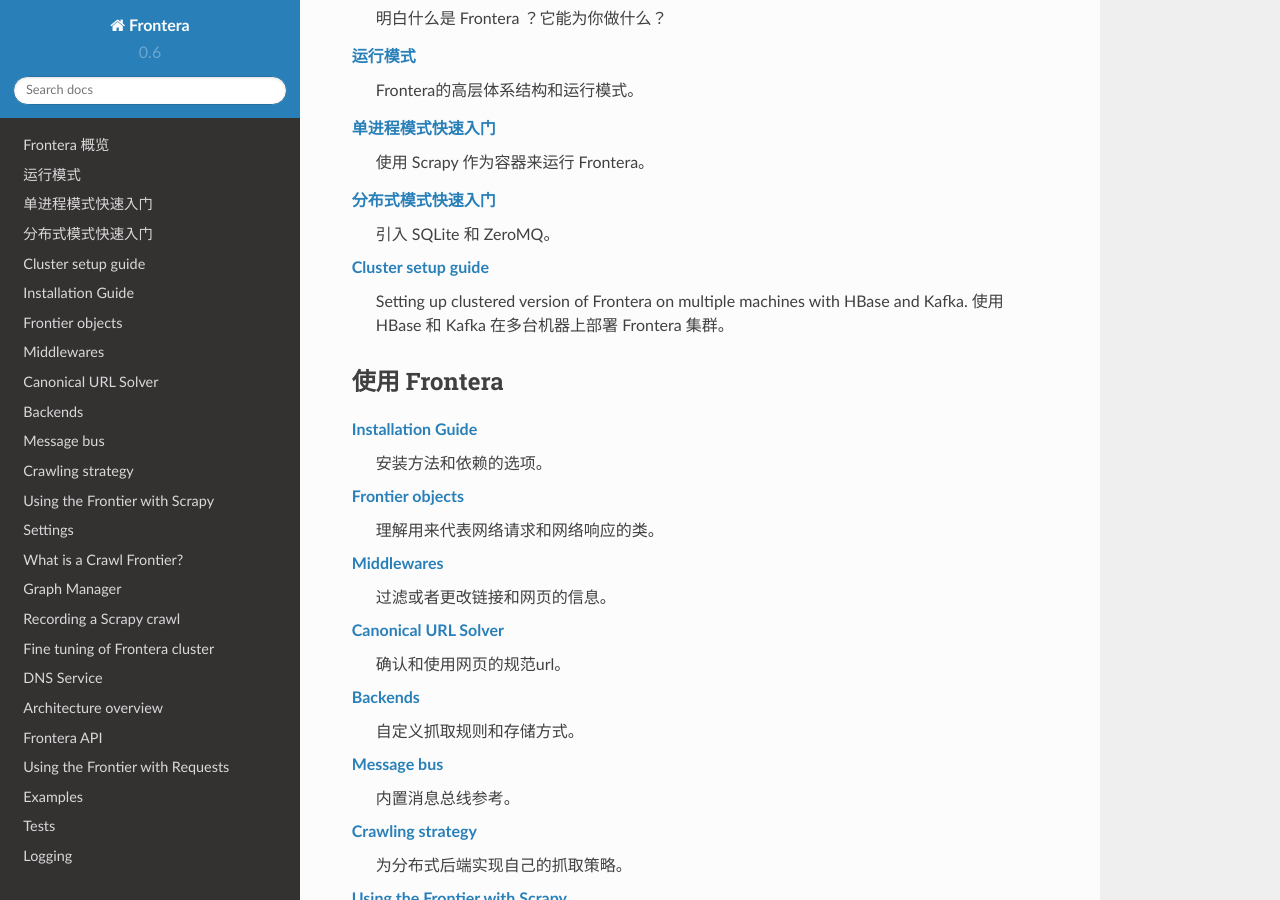
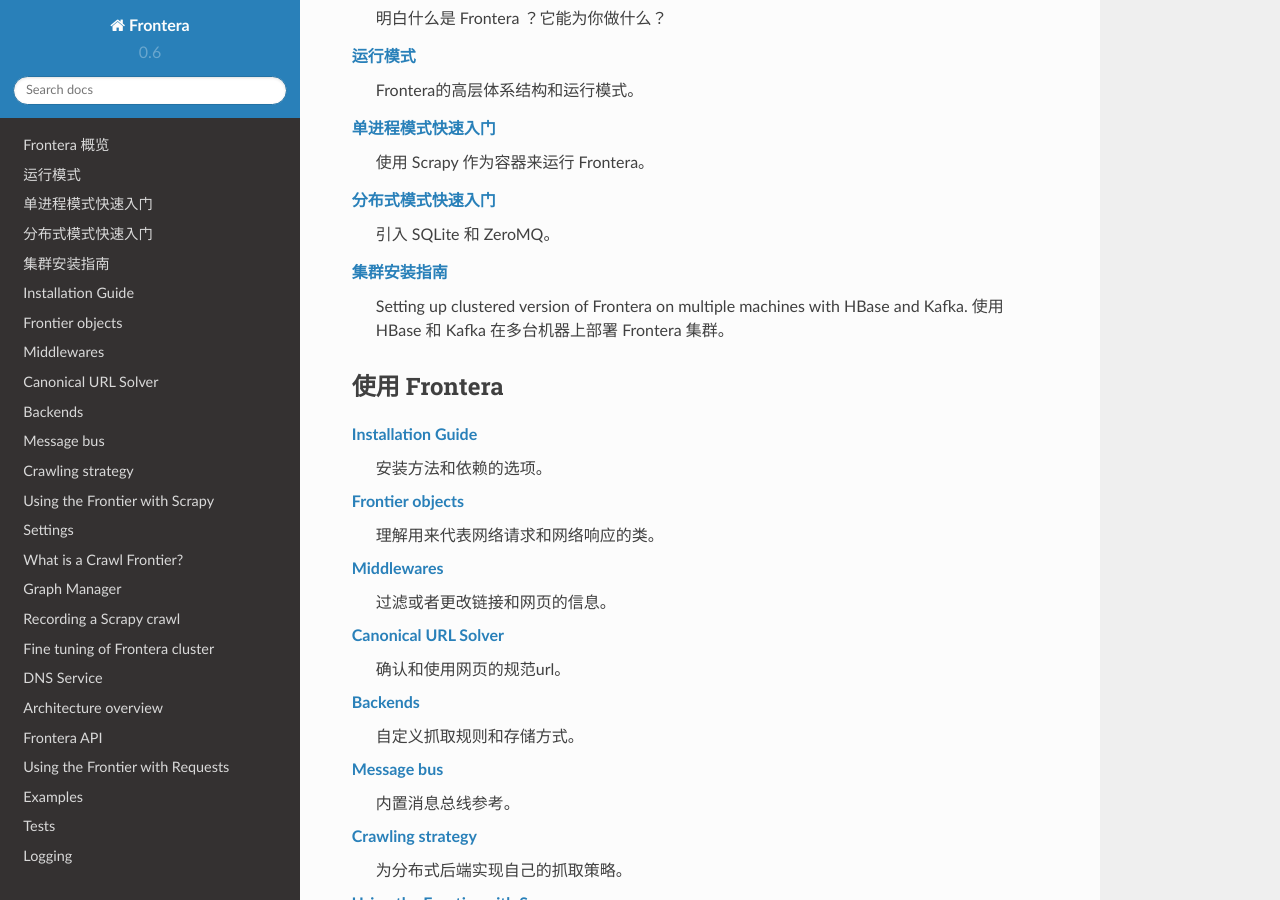
Before and after one commit to xsren/frontera-docs-zh_CN, a Sphinx documentation site: the page built from docs/source/index.rst, in a window 1280 px wide and 900 px high, scrolled down 616 px. Built offline with Sphinx 7.4.7 and the Read the Docs theme 2.0.0, drawn with Linux system fonts in a browser that asks for light colours; some of the changed lines change nothing that is shown.

Commit message:
finish cluster-setup

```diff
--- a/docs/source/topics/cluster-setup.rst
+++ b/docs/source/topics/cluster-setup.rst
@@ -1,52 +1,49 @@
 ===================
-Cluster setup guide
+集群安装指南
 ===================
 
-This guide is targeting an initial setup of crawling cluster, probably further tuning will be needed. This guide implies
-you use Kafka message bus for cluster setup (recommended), although it is also possible to use ZeroMQ, which is less
-reliable option.
+这个指南的目标是教你如何初始化爬虫集群，在实践过程中一些步骤可能需要微调。这篇指南假设你使用 Kafka作为消息总线（官方推荐），当然用 Zero MQ 也是可以的，但是可靠性会差点。
 
-Things to decide
+需要决定的事情
+
 ================
-* The speed you want to crawl with,
-* number of spider processes (assuming that single spider process gives a maximum of 1200 pages/min),
-* number of DB and Strategy worker processes.
+* 你抓取的速度，
+* 爬虫进程的数量（假设单个爬虫的最大速度是1200个网页/分钟），
+* DB worker 和 Strategy worker 的数量。
 
-Things to setup before you start
+启动之前需要安装的
 ================================
 * Kafka,
-* HBase (we recommend 1.0.x and higher),
-* :doc:`DNS Service <dns-service>` (recommended but not required).
+* HBase (推荐 1.0.x 或更高的版本),
+* :doc:`DNS Service <dns-service>` (推荐但并不是必须的).
 
-Things to implement before you start
+启动之前需要实现的
 ====================================
 * :doc:`Crawling strategy <own_crawling_strategy>`
-* Spider code
+* 爬虫代码
 
-Configuring Kafka
+配置 Kafka
 =================
 Create all topics needed for Kafka message bus
+为 Kafka 消息总线创建所有需要的 topic
 ^^^^^^^^^^^^^^^^^^^^^^^^^^^^^^^^^^^^^^^^^^^^^^
 
-* :term:`spider log` (`frontier-done` (see :setting:`SPIDER_LOG_TOPIC`)), set the number of partitions equal to number of
-  strategy worker instances,
-* :term:`spider feed` (`frontier-todo` (see :setting:`SPIDER_FEED_TOPIC`)), set the number of partitions equal to number of
-  spider instances,
+* :term:`spider log` (`frontier-done` (see :setting:`SPIDER_LOG_TOPIC`)), 设置 topic 分区数与 Strategy worker 实例数相同,
+* :term:`spider feed` (`frontier-todo` (see :setting:`SPIDER_FEED_TOPIC`)), 设置 topic 分区数与爬虫数相同,
 * :term:`scoring log` (`frontier-score` (see :setting:`SCORING_LOG_TOPIC`))
 
 
-Configuring HBase
+配置 HBase
 =================
-* create a namespace ``crawler`` (see :setting:`HBASE_NAMESPACE`),
-* make sure Snappy compression is supported natively.
+* 创建一个 namespace ``crawler`` (请参照 :setting:`HBASE_NAMESPACE`),
+* 确保原生支持 Snappy 压缩。
 
 
-Configuring Frontera
+配置 Frontera
 ====================
-Every Frontera component requires it's own configuration module, but some options are shared, so we recommend to create
-a common modules and import settings from it in component's modules.
+每个 Frontera 组件需要自己的配置模块，但是一些配置项是共享的，所以我们推荐创建一个公有的配置模块，并在自有的配置中引入这个公有模块。
 
-1. Create a common module and add there: ::
+1. 创建一个公有模块并添加如下信息: ::
 
     from __future__ import absolute_import
     from frontera.settings.default_settings import MIDDLEWARES
@@ -63,7 +60,7 @@
     SCORING_TOPIC = 'frontier-scoring'
     URL_FINGERPRINT_FUNCTION='frontera.utils.fingerprint.hostname_local_fingerprint'
 
-2. Create workers shared module: ::
+2. 创建 workers 的公有模块: ::
 
     from __future__ import absolute_import
     from .common import *
@@ -76,14 +73,14 @@
     HBASE_THRIFT_HOST = 'localhost' # HBase Thrift server host and port
     HBASE_THRIFT_PORT = 9090
 
-3. Create DB worker module: ::
+3. 创建 DB worker 配置模块: ::
 
     from __future__ import absolute_import
     from .worker import *
 
     LOGGING_CONFIG='logging-db.conf' # if needed
 
-4. Create Strategy worker's module: ::
+4. 创建 Strategy worker 配置模块: ::
 
     from __future__ import absolute_import
     from .worker import *
@@ -91,10 +88,10 @@
     CRAWLING_STRATEGY = '' # path to the crawling strategy class
     LOGGING_CONFIG='logging-sw.conf' # if needed
 
-The logging can be configured according to https://docs.python.org/2/library/logging.config.html see the
+logging 配置可参考 https://docs.python.org/2/library/logging.config.html 请看
 :doc:`list of loggers <loggers>`.
 
-5. Configure spiders module: ::
+5. 设置爬虫配置模块: ::
 
     from __future__ import absolute_import
     from .common import *
@@ -103,8 +100,7 @@
     KAFKA_GET_TIMEOUT = 0.5
 
 
-6. Configure Scrapy settings module. It's located in Scrapy project folder and referenced in scrapy.cfg. Let's add
-there::
+6. 配置 Scrapy settings 模块. 这个模块在 Scrapy 项目文件夹中，并被 scrapy.cfg 引用 。 添加如下::
 
     FRONTERA_SETTINGS = ''  # module path to your Frontera spider config module
 
@@ -119,10 +115,10 @@
     }
 
 
-Starting the cluster
+启动集群
 ====================
 
-First, let's start storage worker: ::
+首先，启动 DB worker: ::
 
     # start DB worker only for batch generation
     $ python -m frontera.worker.db --config [db worker config module] --no-incoming
@@ -131,17 +127,17 @@
     $ python -m frontera.worker.db --no-batches --config [db worker config module]
 
 
-Next, let's start strategy workers, one process per spider log partition: ::
+之后，启动strategy workers，每个 spider log topic 的分区需要对应一个 strategy workers 的实例: ::
 
     $ python -m frontera.worker.strategy --config [strategy worker config] --partition-id 0
     $ python -m frontera.worker.strategy --config [strategy worker config] --partition-id 1
     ...
     $ python -m frontera.worker.strategy --config [strategy worker config] --partition-id N
 
-You should notice that all processes are writing messages to the log. It's ok if nothing is written in streams,
-because of absence of seed URLs in the system.
+你应该注意到所有的进程会向 log 中写信息。如果没有数据传递相关的 log 信息也是正常的，因为现在系统中还没有种子 URLS。
 
-Let's put our seeds in text file, one URL per line and start spiders. A single spider per spider feed partition: ::
+
+让我们在文件中每行放一个 URL 作为种子，来启动爬虫。每个爬虫进程对应一个 spider feed topic 的分区: ::
 
     $ scrapy crawl [spider] -L INFO -s SEEDS_SOURCE = 'seeds.txt' -s SPIDER_PARTITION_ID=0
     ...
@@ -150,8 +146,6 @@
     ...
     $ scrapy crawl [spider] -L INFO -s SPIDER_PARTITION_ID=N
 
-You should end up with N spider processes running. Usually it's enough for a single instance to read seeds from
-``SEEDS_SOURCE`` variable to pass seeds to Frontera cluster. Seeds are only read if spider queue is empty.
-::setting:`SPIDER_PARTITION_ID` can be read from config file also.
+最后你应该启动 N 个爬虫进程。通常一个爬虫实例从 ``SEEDS_SOURCE`` 中读取种子发送给 Frontera 集群就足够了。只有爬虫的任务队列为空时才会读取种子。也可以从配置文件中读取 :setting:`SPIDER_PARTITION_ID` 。
 
-After some time seeds will pass the streams and will be scheduled for downloading by workers. Crawler is bootstrapped.
+一段时间以后，种子会被准备好，以供爬虫抓取。爬虫真正启动了。
```
